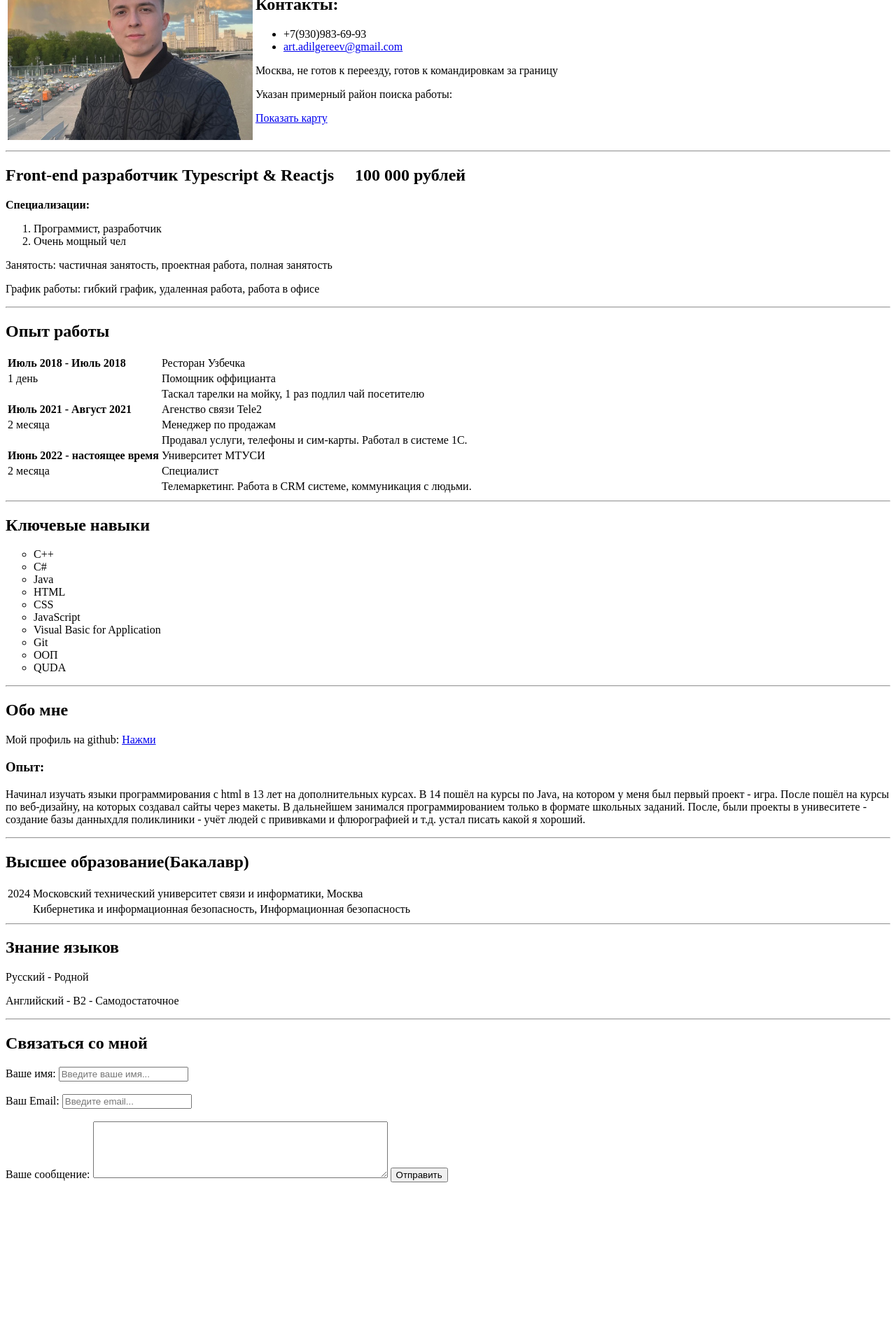
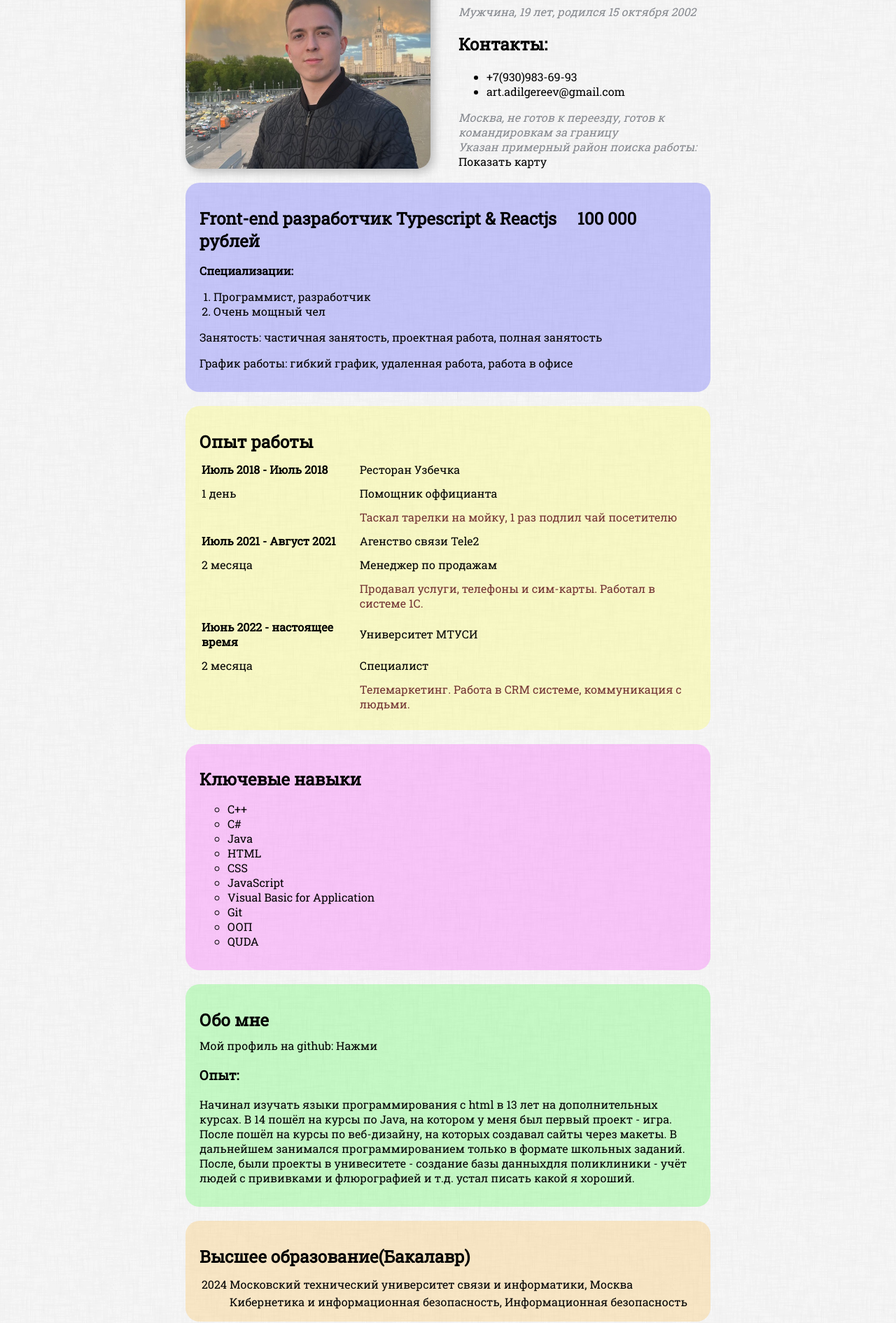
Before and after one commit to 3elt3er/curriculum-vitae, a plain HTML site: page index.html in a window 1280 px wide. Shown: the part 161-2051 px from the top of the page at 70% size. Before the commit the page ends 1858 px from the top, so only its background shows below. Drawn offline with Linux system fonts and the light colour scheme.

Commit message:
Done project

```diff
--- a/index.html
+++ b/index.html
@@ -3,17 +3,20 @@
     <head>
         <meta charset="UTF-8"/>
         <title>Adilgereev CV</title>
-        <link rel="stylesheet" href="favicon.ico">
+        <link rel="icon" href="favicon.ico" type="image/x-icon">
+        <link rel="stylesheet" href="styles.css"/>
     </head>
     <body>
-        <table>
-            <tr>
-                <td>
-                    <img src="Me.jpg" width="350">
-                </td>
-                <td>
+        <div class="container">
+        <div class="intro">
+
+
+
+                    <img src="Me.jpg" alt="Здесь должна быть фотка меня" class="PhotoMe"/>
+
+                <div class="info-text">
                     <h1>Адилгереев Артем Максимович</h1>
-                    <p><em>Мужчина, 19 лет, родился 15 октября 2002</em></p>
+                    <p>Мужчина, 19 лет, родился 15 октября 2002</p>
                     <h2>Контакты:</h2>
                   <ul>
                     <li>+7(930)983-69-93</li>
@@ -22,23 +25,28 @@
                     <p>Москва, не готов к переезду, готов к командировкам за границу</p>
                     <p>Указан примерный район поиска работы:</p>
                     <a href="map.html"target="_blank">Показать карту</a>
-                </td>
-            </tr>
-        </table>
+                </div>
 
 
-        <hr>
+        </div>
+
+
+
+    <div class="card bg-blue">
         <h2>Front-end разработчик Typescript & Reactjs &nbsp;&nbsp;&nbsp; 100 000 рублей</h2>
         <p><strong>Специализации:</strong></p>
-        <ol>
+        <ol class="list">
         <li>Программист, разработчик</li>
         <li>Очень мощный чел</li>
         </ol>
         <p>Занятость: частичная занятость, проектная работа, полная занятость </p>
         <p>График работы: гибкий график, удаленная работа, работа в офисе</p>
-        <hr>
+    </div>
+
+
+    <div class="card bg-yellow" >
         <h2>Опыт работы</h2>
-        <table>
+        <table class="table">
            <tr>
             <td><strong>Июль 2018 - Июль 2018</strong></td>
             <td>Ресторан Узбечка</td>
@@ -49,7 +57,7 @@
            </tr>
            <tr>
             <td></td>
-            <td>Таскал тарелки на мойку, 1 раз подлил чай посетителю</td>
+            <td >Таскал тарелки на мойку, 1 раз подлил чай посетителю</td>
            </tr>
            <tr>
             <td><strong>Июль 2021 - Август 2021</strong></td>
@@ -61,7 +69,7 @@
            </tr>
            <tr>
             <td></td>
-            <td>Продавал услуги, телефоны и сим-карты. Работал в системе 1С.</td>
+            <td >Продавал услуги, телефоны и сим-карты. Работал в системе 1С.</td>
            </tr>
            <tr>
             <td><strong>Июнь 2022 - настоящее время</strong></td>
@@ -76,7 +84,9 @@
             <td>Телемаркетинг. Работа в CRM системе, коммуникация с людьми.</td>
            </tr>
         </table>
-        <hr>
+    </div>
+
+        <div class="card bg-purple">
         <h2>Ключевые навыки</h2>
         <ul type="circle">
         <li> C++</li>
@@ -90,8 +100,9 @@
         <li>ООП</li>
         <li>QUDA</li>
     </ul>
-    <hr>
+</div>
 
+    <div class="card bg-green" >
     <h2>Обо мне</h2>
     <span>Мой профиль на github:</span>
     <a href="https://github.com/3elt3er/" target="_blank">Нажми</a></li>
@@ -100,7 +111,9 @@
     на котором у меня был первый проект - игра. После пошёл на курсы по веб-дизайну, на которых создавал сайты через
     макеты. В дальнейшем занимался программированием только в формате школьных заданий. После, были проекты в унивеситете
      - создание базы данныхдля поликлиники - учёт людей с прививками и флюрографией и т.д. устал писать какой я хороший.</p>
-     <hr>
+    </div>
+
+     <div class="card bg-orange">
      <h2>Высшее образование(Бакалавр)</h2>
      <table>
         <tr>
@@ -112,29 +125,38 @@
             <td>Кибернетика и информационная безопасность, Информационная безопасность</td>
         </tr>
      </table>
-     <hr>
+    </div>
+
+     <div class="card bg-red">
      <h2>Знание языков</h2>
      <p>Русский - Родной</p>
      <p>Английский - В2 - Самодостаточное</p>
-     <hr>
+    </div>
+
+     <div class="contact">
      <h2>Связаться со мной</h2>
      <form action="/">
+        <div class="row">
+    <div class="form-group">
         <label for="name">Ваше имя:</label>
         <input type="text" id ="name"
         placeholder="Введите ваше имя...">
-        <br>
-        <br>
-
+    </div>
+      <div class="form-group">
         <label for="email">Ваш Email:</label>
         <input type="email" id="email" placeholder="Введите email...">
-
-        <br>
-        <br>
+      </div>
+    </div>
+      <div class="form-group">
 
         <label for="text">Ваше сообщение:</label>
         <textarea id="text" cols="50" rows="5"></textarea>
+      </div>
 
-        <input type="submit" value="Отправить">
+        <input class="button" type="submit" value="Отправить">
+
      </form>
+    </div>
+</div>
 </body>
 </html>
--- /dev/null
+++ b/styles.css
@@ -0,0 +1,160 @@
+
+@import url('https://fonts.googleapis.com/css2?family=Poppins&family=Roboto+Slab&display=swap');
+
+body {
+
+    background-image: url(dust_scratches.webp);
+    font: normal 16px 'Roboto Slab', serif;
+
+}
+.PhotoMe{
+    width: 350px;
+    border-radius: 20px;
+    box-shadow: 4px 4px 14px rgba(0,0,0,0.25);
+
+}
+
+.intro {
+    display: flex;
+    margin-bottom: 20px;
+}
+
+@media (max-width: 770px) {
+    .intro {
+        text-align: center;
+        display: block;
+    }
+}
+.intro p{
+    color: #86898f;
+    margin: 0;
+    font-style: italic;
+
+}
+
+.container{
+    max-width: 750px;
+    margin: auto;
+    padding-top: 30px;
+}
+
+a {
+    color: black;
+    text-decoration: none;
+}
+
+a:hover {
+    text-decoration: underline;
+}
+
+a:active {
+    color: blue;
+}
+
+a:visited {
+    color: rgb(161, 88, 146)
+}
+
+.card{
+    padding: 15px 20px;
+    margin-bottom: 20px;
+    border-radius: 20px;
+}
+
+.bg-green {
+    background: rgba(0, 255, 0, 0.2);
+}
+
+.bg-yellow {
+    background: rgba(255, 255, 0, 0.2);
+}
+
+.bg-blue {
+    background: rgba(0, 0, 255, 0.2);
+}
+
+.bg-red {
+    background: rgba(255, 0, 0, 0.2);
+}
+
+.bg-purple {
+    background: rgba(255, 0, 255, 0.2);
+}
+
+.bg-orange {
+    background: rgba(255, 165, 0, 0.2);
+}
+
+.card h2{
+    margin-bottom: 10px;
+}
+
+.list{
+    padding: 0 20px;
+}
+
+.table{
+    width: 100%;
+}
+
+.table td{
+    padding-bottom: 10px;
+}
+
+.table tr:nth-child(3), .table tr:nth-child(6), .table tr:nth-child(9)  {
+    color: rgb(114, 51, 51);
+}
+
+.contact h2{
+    text-align: center;
+}
+
+.form-group label {
+    display: block;
+    font-size: 14px;
+    color: gray;
+}
+
+.form-group input, .form-group textarea {
+    width: 100%;
+    box-sizing: border-box;
+    border: none;
+    background:transparent;
+    border-bottom: 1px solid #ccc;
+    color: #000;
+    padding: 15px 0 10px;
+    outline: none;
+    font-family: inherit;
+}
+
+.row {
+    display: flex;
+    margin-bottom: 20px;
+
+}
+
+.row > .form-group {
+    width: 50%;
+
+}
+
+.row > .form-group:first-child {
+    margin-right: 20px;
+}
+
+.info-text {
+    margin-left: 40px;
+}
+
+.button {
+    background-color: #000;
+    padding: 15px 20px;
+    color: #fff;
+    border: none;
+    font-family: inherit;
+    cursor: pointer;
+}
+
+.button:hover {
+    opacity: 0.9;
+}
```
Also changed, not shown: map.html (+1 -1 lines), dust_scratches.webp (added).
